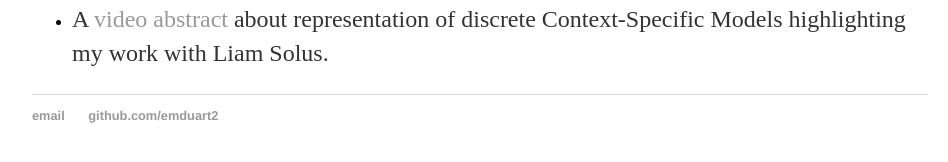
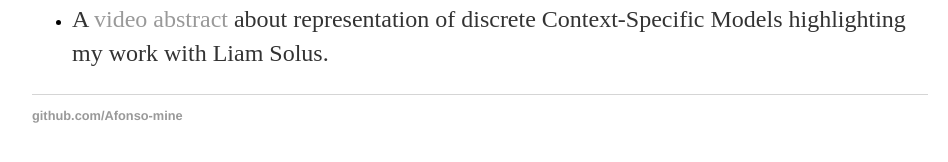
Before and after one commit to Afonso-mine/carlosguerra.github.io, a Jekyll site: the page built from index.md, in a window 1280 px wide and 900 px high, scrolled down 1278 px. Shown: the part 717-879 px from the top of the window, without its empty margins (160-1108 px from the left). Built offline with Jekyll 4.4.1, drawn with Linux system fonts in a browser that asks for light colours; some of the changed lines change nothing that is shown.

Commit message:
Update default.html

```diff
--- a/_layouts/default.html
+++ b/_layouts/default.html
@@ -9,10 +9,7 @@
 			<nav>
 	    		<ul>
 	        		<li><a href="/">Home</a></li>
-		        	<li><a href="/about">Research</a></li>
-				<li><a href="/teaching">Teaching</a></li>
-	        		<li><a href="/cv">CV</a></li>
-	        		<li><a href="/blog">Blog</a></li>
+		        	<li><a href="/">Research</a></li>
 	    		</ul>
 			</nav>
 			<div class="container">
@@ -22,8 +19,7 @@
 			</div><!-- /.container -->
 			<footer>
 	    		<ul>
-	        		<li><a href="mailto:eliana.gelvez@fc.up.pt">email</a></li>
-	        		<li><a href="https://github.com/emduart2">github.com/emduart2</a></li>
+	        		<li><a href="https://github.com/Afonso-mine">github.com/Afonso-mine</a></li>
 				</ul>
 			</footer>
 		</body>
```
